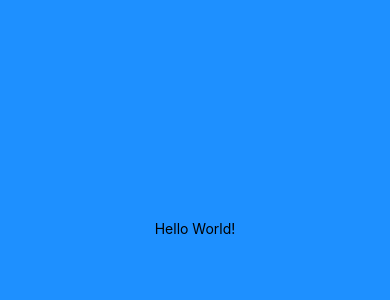
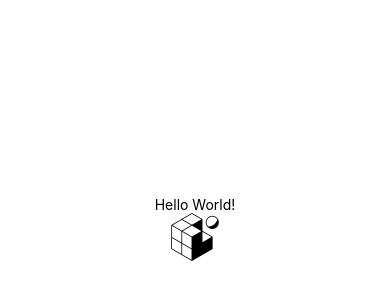
Before and after one commit to VarshaSingh18/DoneWithIt, a React Native app: screen / in a window 390 px wide. Shown: the part 194-494 px from the top of the page. Built offline with nearby package versions, Linux system fonts and the light colour scheme.

Commit message:
Render a Image

```diff
--- a/App.js
+++ b/App.js
@@ -1,10 +1,13 @@
+import React from 'react';
 import { StatusBar } from 'expo-status-bar';
-import { StyleSheet, Text, View, SafeAreaView } from 'react-native';
+import { StyleSheet, Text, View, Image, SafeAreaView } from 'react-native';
 
 export default function App() {
+  console.log(require("./assets/favicon.png"));
   return (
     <SafeAreaView style={styles.container}>
       <Text>Hello World!</Text>
+      <Image source={require("./assets/favicon.png")}/>
       <StatusBar style="auto" />
     </SafeAreaView>
   );
@@ -13,7 +16,7 @@
 const styles = StyleSheet.create({
   container: {
     flex: 1,
-    backgroundColor: 'dodgerblue',
+    backgroundColor: '#fff',
     alignItems: 'center',
     justifyContent: 'center',
   },
```
